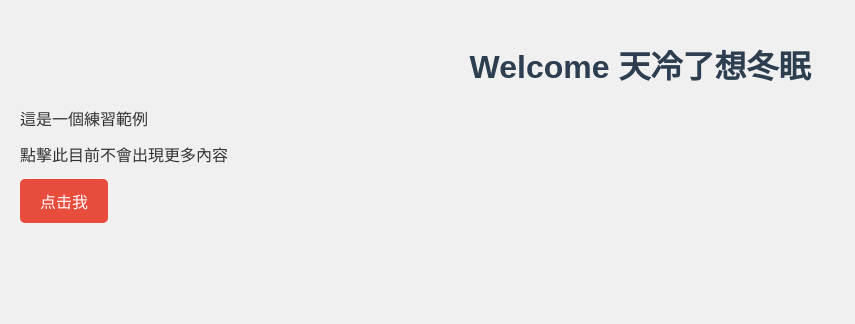
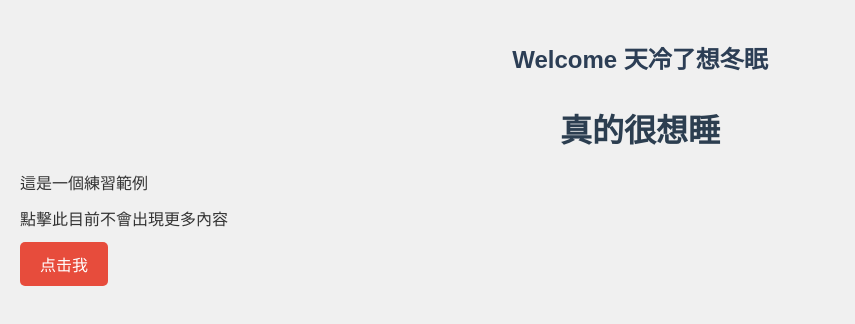
Before and after one commit to alex123654tw/github1205, a plain HTML site: page index.html in a window 1280 px wide. Shown: the whole page, without its empty margins (0-855 px from the left). Drawn offline with Linux system fonts and the light colour scheme.

Commit message:
新增標頭

```diff
--- a/all.css
+++ b/all.css
@@ -12,6 +12,11 @@ h1 {
     color: #2c3e50; /* 标题颜色 */
     text-align: center; /* 居中对齐 */
     margin-bottom: 20px; /* 底部边距 */
+}
+h2 {
+    color: #2c3e55; /* 标题颜色 */
+    text-align: center; /* 居中对齐 */
+    margin-bottom: 30px; /* 底部边距 */
 }
 
 /* 设置段落样式 */
--- a/index.html
+++ b/index.html
@@ -7,7 +7,8 @@
     <link rel="stylesheet" type="text/css" href="all.css">
 </head>
 <body>
-    <h1>Welcome 天冷了想冬眠</h1>
+    <h2>Welcome 天冷了想冬眠</h2>
+    <h1>真的很想睡</h1>
     <p>這是一個練習範例</p>
     <p>點擊此目前不會出現更多內容</p>
     <a href="#" class="button">点击我</a
```
